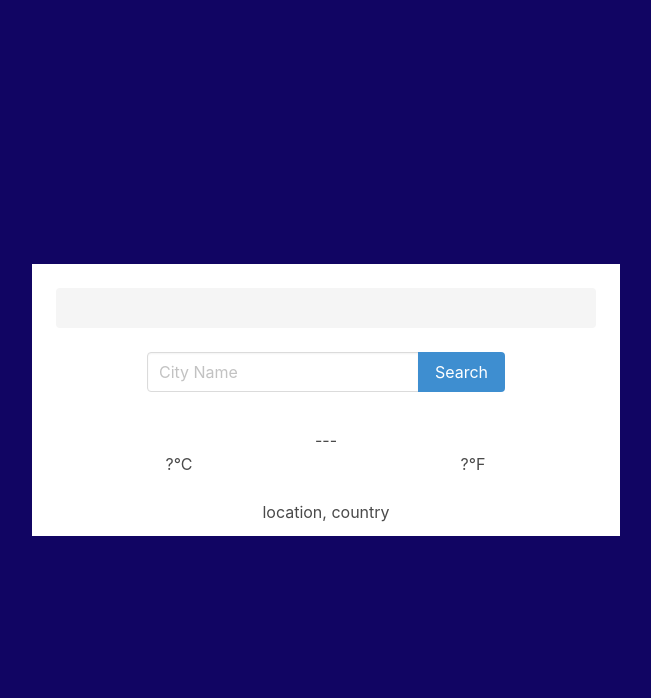
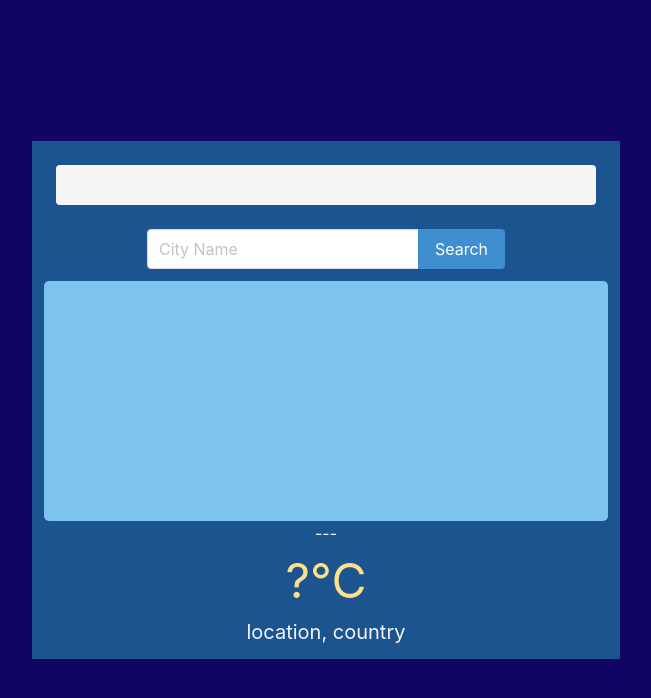
Before and after one commit to brugobi/Weather-App-JS, a website built with webpack: page src/index.html in a window 1280 px wide. Shown: the whole page, without its empty margins (314-965 px from the left). Built offline with nearby package versions, Linux system fonts and the light colour scheme; no server answers; files whose address does not match are found by name.

Commit message:
add style css

```diff
--- a/src/index.html
+++ b/src/index.html
@@ -27,13 +27,12 @@
             <div class="weather-icon">
               <img src="icons/unknown.png" alt="">
             </div>
-            <p class="description">---</p>
-            <div class="columns">
-              <span class="temp-celsius column">?°C</span>
-              <span class="temp-fahrenheit column">?°F</span>
+            <p class="description has-text-light">---</p>
+            <div>
+              <p class="temperature temp-celsius has-text-warning is-size-1">?°C</p>
             </div>
             <div>
-              <span class="location">location, country</span>
+              <span class="location has-text-light is-size-5">location, country</span>
             </div>
           </div>
         </div>
--- a/src/index.js
+++ b/src/index.js
@@ -10,6 +10,7 @@ import './styles.scss';
 const weatherIcon = document.querySelector(".weather-icon");
 const weatherDescription = document.querySelector(".description");
 const notification = document.querySelector('.notification');
+const temperature = document.querySelector('.temperature');
 const tempCelsius = document.querySelector('.temp-celsius');
 const location = document.querySelector('.location');
 const tempFahrenheit = document.querySelector('.temp-fahrenheit');
@@ -23,7 +24,7 @@ weather.temperature = {
 // app const
 const KELVIN = 273;
 // api key
-const KEY = '--';
+const KEY = '15b72f8181c849f71bb8b90b88730574';
 //const myKey = config.MY_KEY;
 
 // check browser support geolocation
@@ -44,7 +45,7 @@ function setPosition(position) {
 
 // show error if there is issue with geolocation
 function showError(error) {
-  notification.style.display = "block";
+  notification.style.display = 'block';
   notification.innerHTML = `<p> ${error.message}</p>`;
 }
 
@@ -71,7 +72,7 @@ function getWeather(latitude, longitude) {
 function displayWeather() {
   weatherIcon.innerHTML = `<img src="http://openweathermap.org/img/wn/${weather.iconId}@2x.png">`;
   tempCelsius.innerHTML = `${weather.temperature.value}°C`;
-  tempFahrenheit.innerHTML = `${celsiusToFahrenheit(weather.temperature.value)}°F`;
+
   weatherDescription.innerHTML = weather.description;
   location.innerHTML = `${weather.city},${weather.country}`;
 }
@@ -82,3 +83,15 @@ function celsiusToFahrenheit(temperature) {
 }
 
 //when the user clicks on the temperature elements
+
+// temperature.addEventListener("click", function () {
+//   if (weather.temperature.value === undefined) return;
+
+//   if (weather.temperature.unit == "celsius") {
+//     temperature.classList.add('tempCelsius');
+//     temperature.innerHTML = `${weather.temperature.value}°C`
+//   } else {
+//     temperature.classList.add('tempFahrenheit');
+//     temperature.innerHTML = `${celsiusToFahrenheit(weather.temperature.value)}°F`;
+//   }
+// });
--- a/src/styles.scss
+++ b/src/styles.scss
@@ -12,5 +12,12 @@ html, body {
 }
 
 .is-half {
-  background-color: white;
+  background-color: rgb(28, 84, 144);
+  //opacity: 10%;
 }
+
+.weather-icon {
+  border-radius: 5px;
+  height: 30vh;
+  background-color: rgb(124, 196, 238);
+}
```
Also changed, not shown: dist/index.html, dist/main.js, dist/styles.css.
